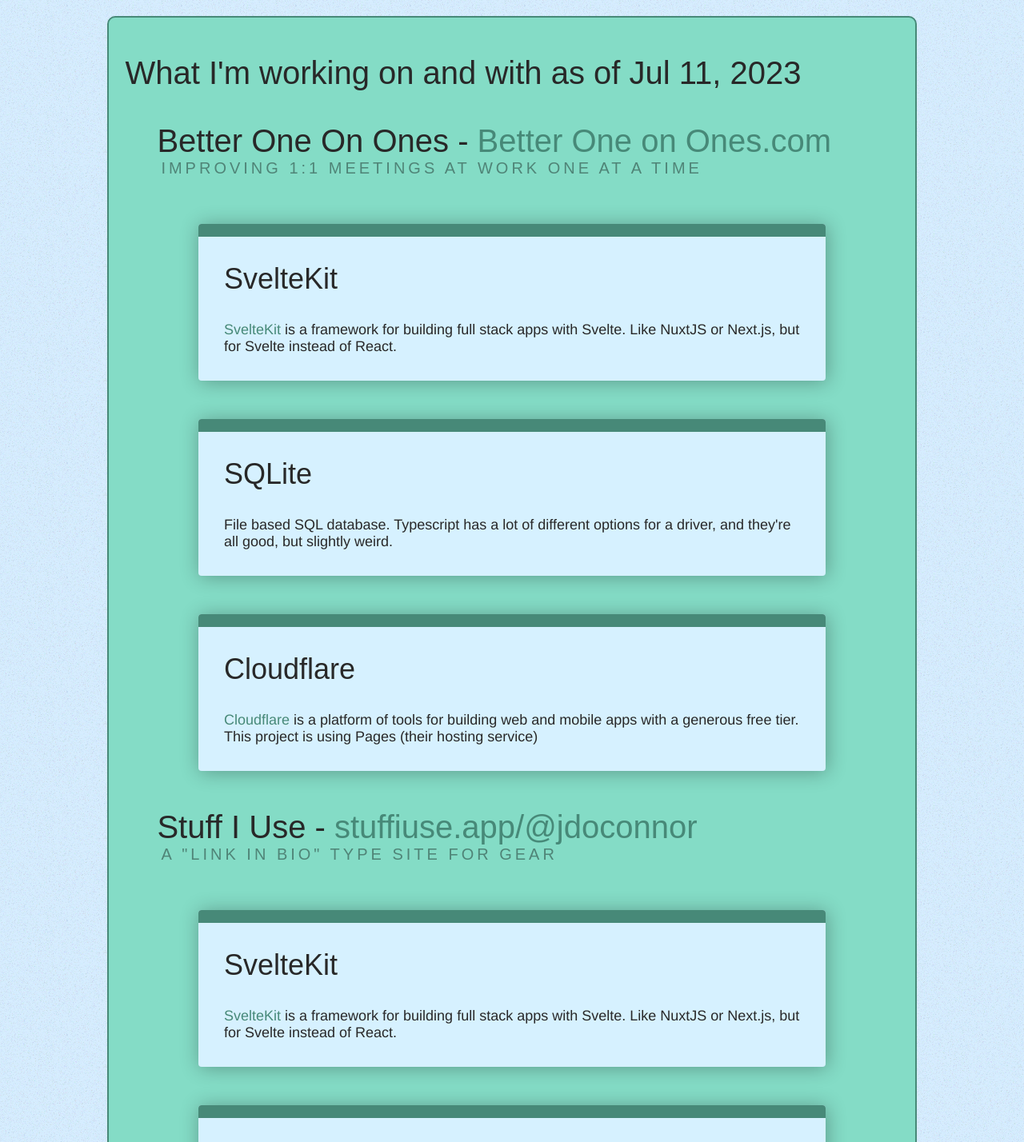
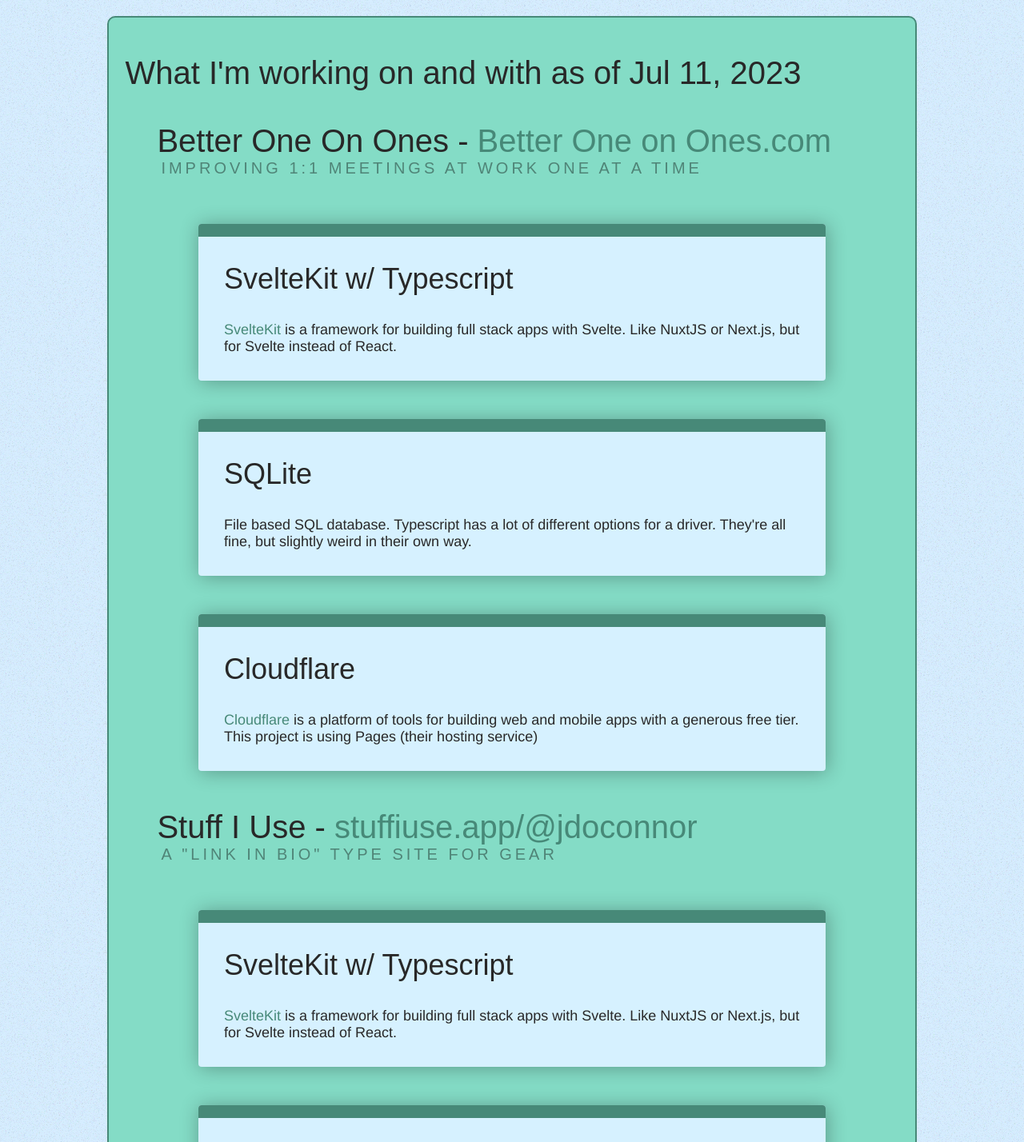
Before and after one commit to jdoconnor/jdoconnor.github.io, a SvelteKit app: page /now in a window 1280 px wide. Shown: the top 1428 px of the page at 80% size. Built offline with nearby package versions, Linux system fonts and the light colour scheme.

Commit message:
clean up some copy and add link to /now

```diff
--- a/src/routes/+page.svelte
+++ b/src/routes/+page.svelte
@@ -5,7 +5,9 @@
 	My name is Jay. I work on tech, manage teams, and help people grow in their careers. Recently, I
 	was managing teams at <a href="https://www.quip.com/" target="_blank">Quip</a> and
 	<a href="https://www.slack.com/" target="_blank">Slack</a>.
-	<span>I also enjoy contributing to</span>
+	<span
+		>There are a few <a href="/now">projects I'm working on now</a> and I also enjoy contributing to</span
+	>
 	<a href="https://www.github.com/jdoconnor" target="_blank">open source software</a> when I have a chance.
 </div>
 
--- a/src/routes/now/+page.svelte
+++ b/src/routes/now/+page.svelte
@@ -8,7 +8,7 @@
 	</h2>
 	<ol style="--length: 3" role="list">
 		<li style="--i: 1">
-			<h3>SvelteKit</h3>
+			<h3>SvelteKit w/ Typescript</h3>
 			<p>
 				<a href="https://kit.svelte.dev/" target="_blank">SvelteKit</a> is a framework for building full
 				stack apps with Svelte. Like NuxtJS or Next.js, but for Svelte instead of React.
@@ -17,8 +17,8 @@
 		<li style="--i: 2">
 			<h3>SQLite</h3>
 			<p>
-				File based SQL database. Typescript has a lot of different options for a driver, and they're
-				all good, but slightly weird.
+				File based SQL database. Typescript has a lot of different options for a driver. They're all
+				fine, but slightly weird in their own way.
 			</p>
 		</li>
 		<li style="--i: 3">
@@ -37,7 +37,7 @@
 	</h2>
 	<ol style="--length: 3" role="list">
 		<li style="--i: 1">
-			<h3>SvelteKit</h3>
+			<h3>SvelteKit w/ Typescript</h3>
 			<p>
 				<a href="https://kit.svelte.dev/" target="_blank">SvelteKit</a> is a framework for building full
 				stack apps with Svelte. Like NuxtJS or Next.js, but for Svelte instead of React.
```
